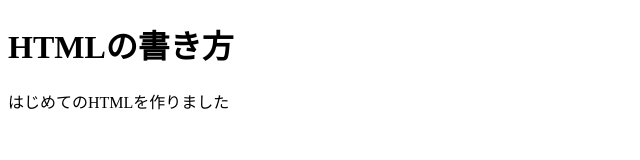
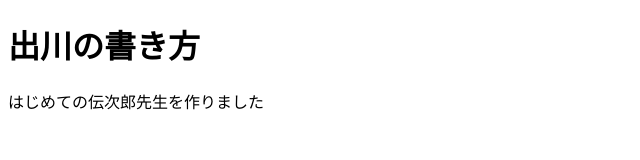
Before and after one commit to isimarumaruisi/proxy, a plain HTML site: page index.html in a window 1280 px wide. Shown: the whole page, without its empty margins (0-640 px from the left). Drawn offline with Linux system fonts and the light colour scheme.

Commit message:
Update index.html

```diff
--- a/index.html
+++ b/index.html
@@ -5,7 +5,7 @@
     <title>出川哲朗</title>
   </head>
   <body>
-    <h1>HTMLの書き方</h1>
-    <p>はじめてのHTMLを作りました</p>
+    <h1>出川の書き方</h1>
+    <p>はじめての伝次郎先生を作りました</p>
   </body>
 </html>
```
